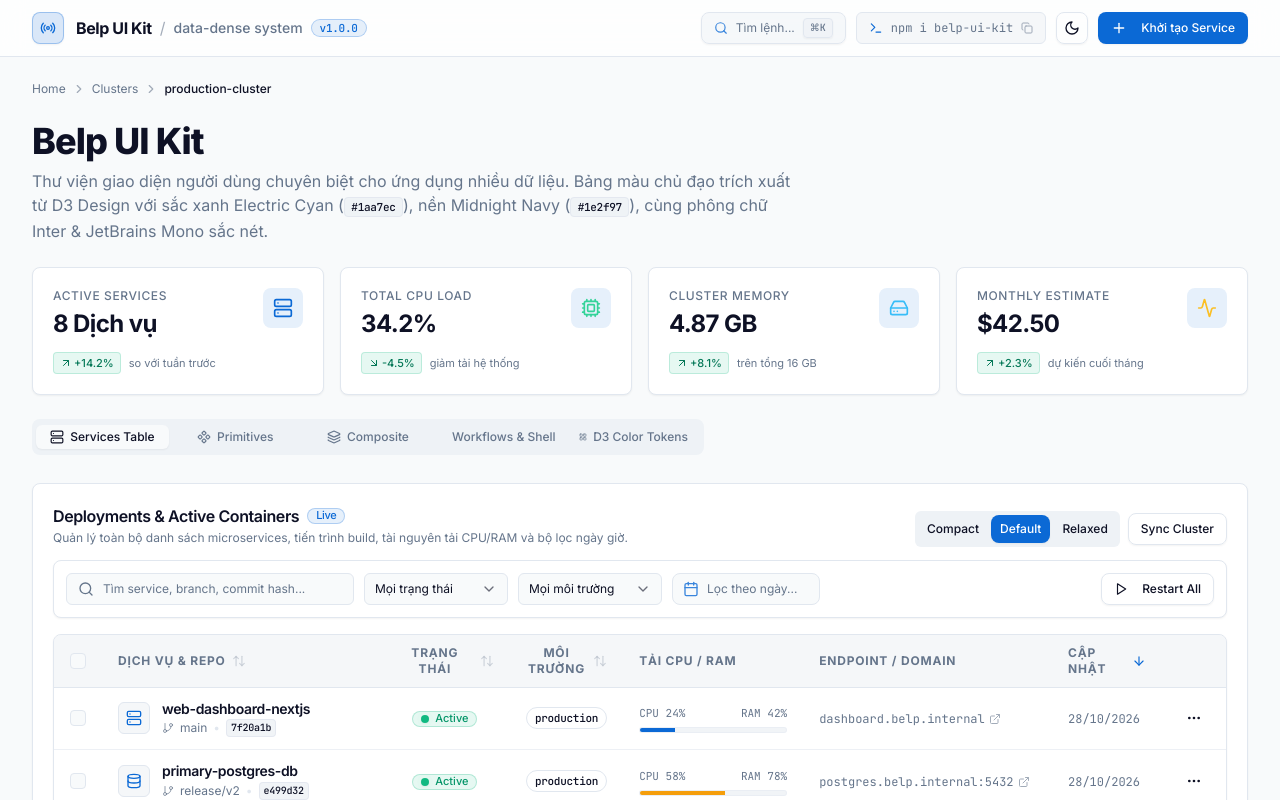
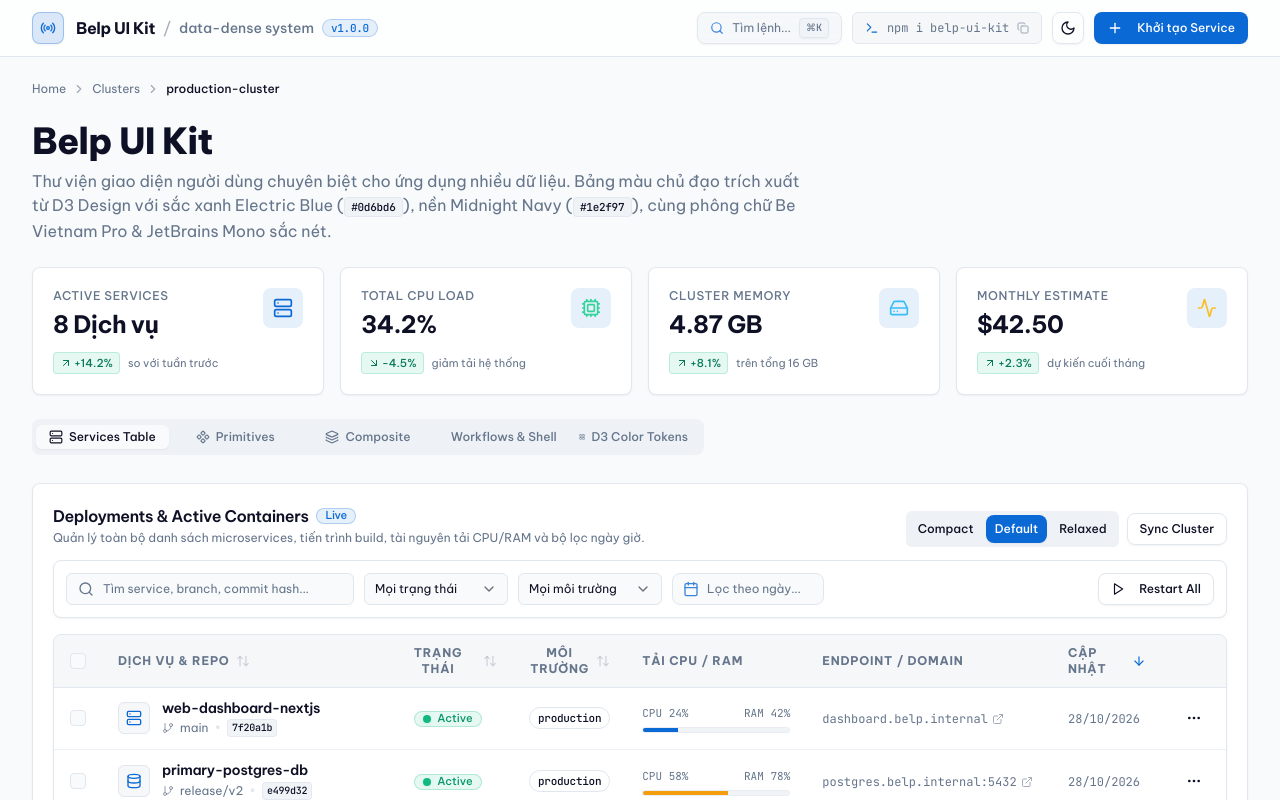
Before and after one commit to Belphegor2801/belp-ui-kit, a React (Vite) app: page / in a window 1280 px wide. Shown: the top 800 px of the page. Built offline with nearby package versions, Linux system fonts and the light colour scheme.

Commit message:
style: set Be Vietnam Pro as primary UI font for optimized Vietnamese typography

```diff
--- a/index.html
+++ b/index.html
@@ -21,10 +21,10 @@
         } catch (e) {}
       })();
     </script>
-    <!-- Google Fonts: Inter (UI & Headings) & JetBrains Mono (Code/Technical) -->
+    <!-- Google Fonts: Be Vietnam Pro (UI & Headings) & JetBrains Mono (Code/Technical) -->
     <link rel="preconnect" href="https://fonts.googleapis.com">
     <link rel="preconnect" href="https://fonts.gstatic.com" crossorigin>
-    <link href="https://fonts.googleapis.com/css2?family=Inter:wght@400;500;600;700;800&family=JetBrains+Mono:wght@400;500;600&display=swap" rel="stylesheet">
+    <link href="https://fonts.googleapis.com/css2?family=Be+Vietnam+Pro:ital,wght@0,300;0,400;0,500;0,600;0,700;0,800;1,400;1,500;1,600&family=JetBrains+Mono:wght@400;500;600&display=swap" rel="stylesheet">
   </head>
   <body>
     <div id="root"></div>
--- a/src/showcase/App.tsx
+++ b/src/showcase/App.tsx
@@ -992,14 +992,14 @@ export default function App() {
           </BreadcrumbList>
         </Breadcrumb>
 
-        {/* Hero Section — Belp UI Kit Inter Sans */}
+        {/* Hero Section — Belp UI Kit Be Vietnam Pro */}
         <section className="space-y-2 max-w-3xl">
           <TypographyHeading level="h1" className="text-3xl sm:text-4xl font-extrabold tracking-tight text-foreground font-sans">
             Belp UI Kit
           </TypographyHeading>
           <TypographyText variant="lead" className="text-muted-foreground text-sm sm:text-base">
             Thư viện giao diện người dùng chuyên biệt cho ứng dụng nhiều dữ liệu. Bảng màu chủ đạo trích xuất từ D3 Design
-            với sắc xanh Electric Cyan (<Code>#1aa7ec</Code>), nền Midnight Navy (<Code>#1e2f97</Code>), cùng phông chữ Inter &amp; JetBrains Mono sắc nét.
+            với sắc xanh Electric Blue (<Code>#0d6bd6</Code>), nền Midnight Navy (<Code>#1e2f97</Code>), cùng phông chữ Be Vietnam Pro &amp; JetBrains Mono sắc nét.
           </TypographyText>
         </section>
 
@@ -2022,8 +2022,8 @@ export default function App() {
                   <div className="grid grid-cols-1 md:grid-cols-2 gap-4 text-xs">
                     <div className="p-4 border border-border rounded-lg bg-card space-y-1">
                       <span className="text-muted-foreground uppercase text-[10px]">Headings &amp; UI Body</span>
-                      <p className="font-sans text-lg font-bold text-foreground">Inter (400 - 800)</p>
-                      <p className="text-muted-foreground text-xs">Sử dụng cho toàn bộ Heading, Button, Label, Input với độ sắc nét tuyệt đối ở mọi kích cỡ.</p>
+                      <p className="font-sans text-lg font-bold text-foreground">Be Vietnam Pro (300 - 800)</p>
+                      <p className="text-muted-foreground text-xs">Phông chữ hình học tối ưu hóa hoàn hảo cho tiếng Việt có dấu, dùng cho toàn bộ Heading, Button, Label, Input.</p>
                     </div>
                     <div className="p-4 border border-border rounded-lg bg-card space-y-1">
                       <span className="text-muted-foreground uppercase text-[10px]">Code &amp; Technical Metrics</span>
--- a/src/tokens/typography.css
+++ b/src/tokens/typography.css
@@ -1,6 +1,6 @@
 :root {
-  /* Typography Font Families (Original clean modern Sans & Mono) */
-  --font-sans: 'Inter', -apple-system, BlinkMacSystemFont, 'Segoe UI', Roboto, sans-serif;
+  /* Typography Font Families (Be Vietnam Pro for Vietnamese UI & JetBrains Mono for Code) */
+  --font-sans: 'Be Vietnam Pro', -apple-system, BlinkMacSystemFont, 'Segoe UI', Roboto, sans-serif;
   --font-mono: 'JetBrains Mono', 'Fira Code', 'Courier New', monospace;
 
   /* Font Sizes */
--- a/tailwind.config.js
+++ b/tailwind.config.js
@@ -71,7 +71,7 @@ export default {
         sm: "calc(var(--radius) - 4px)",
       },
       fontFamily: {
-        sans: ["Inter", "-apple-system", "BlinkMacSystemFont", "Segoe UI", "Roboto", "sans-serif"],
+        sans: ["'Be Vietnam Pro'", "Inter", "-apple-system", "BlinkMacSystemFont", "Segoe UI", "Roboto", "sans-serif"],
         mono: ["'JetBrains Mono'", "Fira Code", "Courier New", "monospace"],
       },
       boxShadow: {
```
Also changed, not shown: 3 other files (tests, documents, lock files or other folders).
